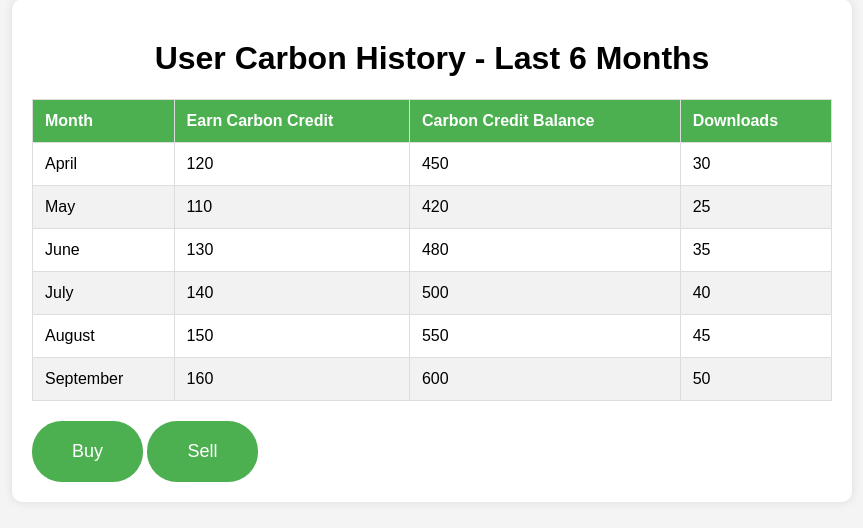
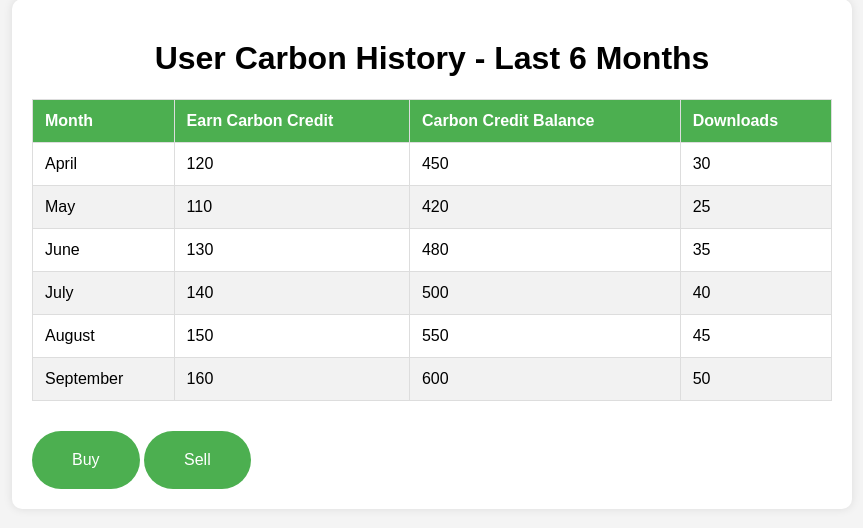
Before and after one commit to amitsaxena9225/CallForCoding, a Django app: page /user_trade/ in a window 1280 px wide. Shown: the part 49-577 px from the top of the page, without its empty margins (208-1071 px from the left). Run offline with Django 4.2, Linux system fonts and the light colour scheme.

Commit message:
Add Buy and Sell Button size

```diff
--- a/templates/registration/upload.html
+++ b/templates/registration/upload.html
@@ -55,11 +55,11 @@
             color: #fff;
             border: none;
             padding: 20px 40px;
-            font-size: 18px;
+            font-size: 16px;
             cursor: pointer;
-            border-radius: 30px;
-            margin-top: 20px;
-            transition: background-color 0.3s ease;
+            border-radius: 100px;
+            margin-top: 30px;
+            transition: background-color 0.5s ease;
         }
 
         .button:hover {
```
Also changed, not shown: media/uploads/left_side.png (added).
